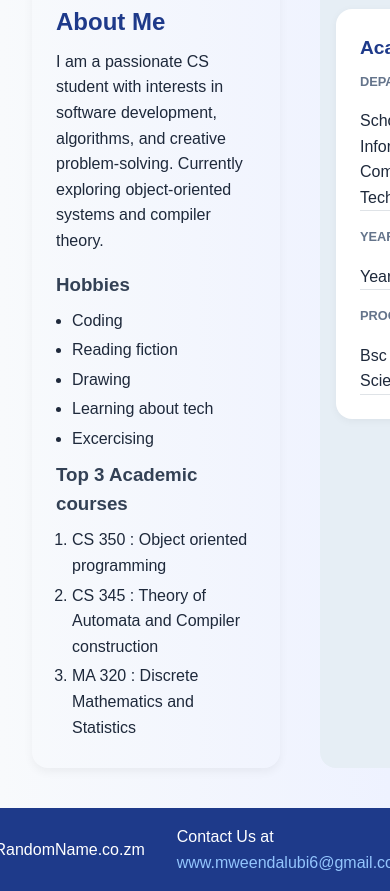
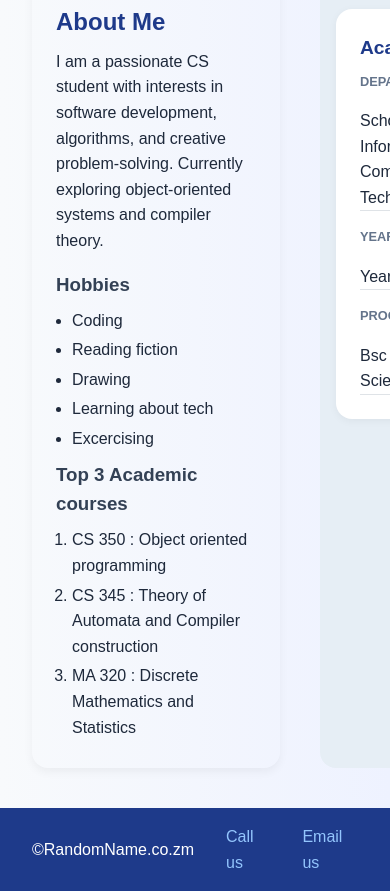
Before and after one commit to botbot444/CS361-LABS, a plain HTML site: page index.html in a window 390 px wide. Shown: the part 478-1369 px from the top of the page. Drawn offline with Linux system fonts and the light colour scheme.

Commit message:
Added phone number and removed mailto: from the aside

```diff
--- a/index.html
+++ b/index.html
@@ -55,12 +55,12 @@
       <aside>
         <div class="aside-links">
           <h2>Platforms</h2>
-          <a class="link" href="mailto:https://github.com/botbot444"
+          <a class="link" href="https://github.com/botbot444"
             ><span class="inner-box1">&#9654;</span>GitHub
           </a>
           <a
             class="link"
-            href="mailto:https://www.linkedin.com/in/lazarus-mweendalubi-382a03177/"
+            href="https://www.linkedin.com/in/lazarus-mweendalubi-382a03177/"
             ><span class="inner-box2">In</span>LinkedIn
           </a>
           <a class="link" href="#"
@@ -82,12 +82,8 @@
     </main>
     <footer>
       <span> &#169;RandomName.co.zm </span>
-      <span class="contact"
-        >Contact Us at
-        <a href="mailto:mweendalubi6@gmail.com"
-          >www.mweendalubi6@gmail.com</a
-        ></span
-      >
+      <a href="tel:+260979705304">Call us</a>
+      <a href="mailto:mweendalubi6@gmail.com">Email us</a>
     </footer>
   </body>
 </html>
```
